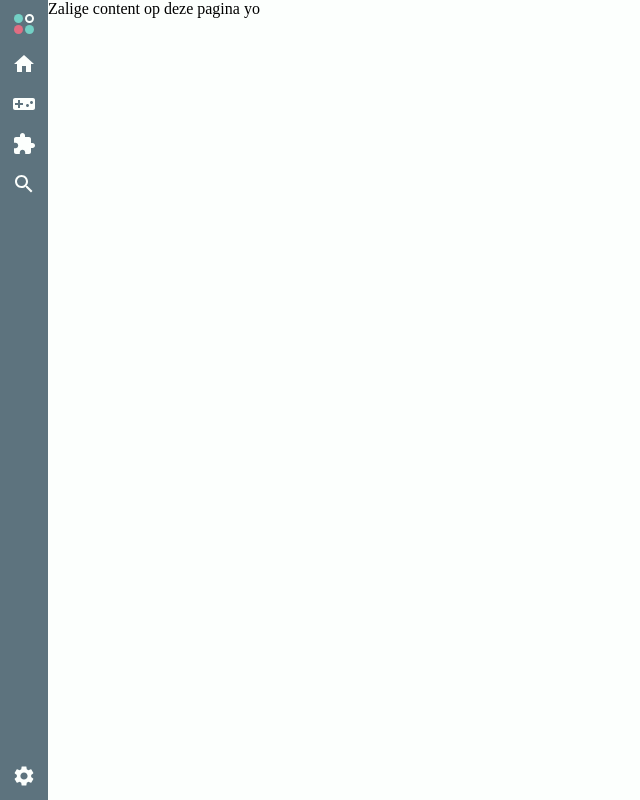
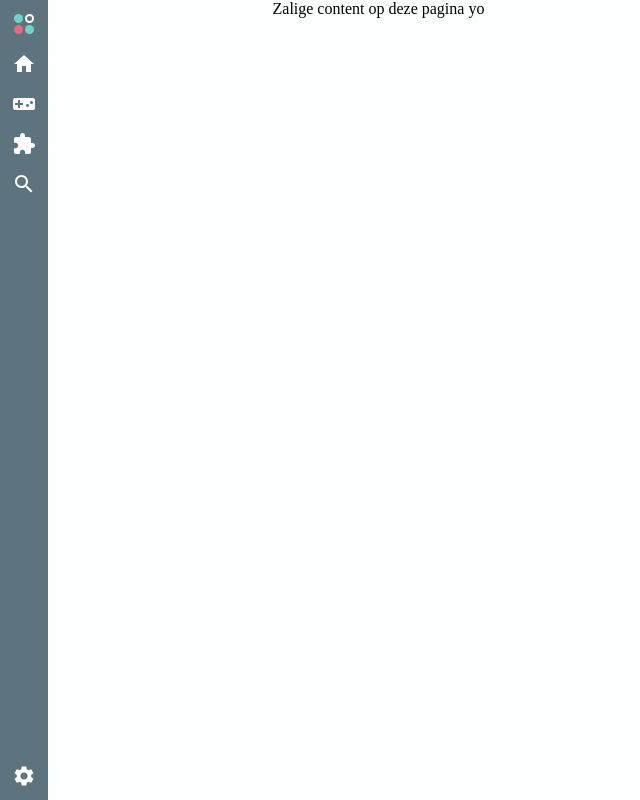
Before and after one commit to lonkaars/connect-4, a React (Create React App) app: page / in a window 1280 px wide. Shown: the whole page, without its empty margins (0-640 px from the left). Built offline with nearby package versions, Linux system fonts and the light colour scheme.

Commit message:
CenteredPage toegevoegd

```diff
--- a/src/components/logo.tsx
+++ b/src/components/logo.tsx
@@ -6,7 +6,7 @@ export function LogoDark() {
 				<circle cx="6.5" cy="6.5" r="4.5" fill="var(--disk-b)"/>
 				<circle cx="6.5" cy="17.5" r="4.5" fill="var(--disk-a)"/>
 				<circle cx="17.5" cy="17.5" r="4.5" fill="var(--disk-b)"/>
-				<circle cx="17.5" cy="6.5" r="3.5" stroke="var(--text)" stroke-width="2"/>
+				<circle cx="17.5" cy="6.5" r="3.5" stroke="var(--text)" strokeWidth="2"/>
 			</svg>
 		</div>
 	);
@@ -20,7 +20,7 @@ export function LogoLight() {
 				<circle cx="6.5" cy="6.5" r="4.5" fill="var(--disk-b)"/>
 				<circle cx="6.5" cy="17.5" r="4.5" fill="var(--disk-a)"/>
 				<circle cx="17.5" cy="17.5" r="4.5" fill="var(--disk-b)"/>
-				<circle cx="17.5" cy="6.5" r="3.5" stroke="var(--background)" stroke-width="2"/>
+				<circle cx="17.5" cy="6.5" r="3.5" stroke="var(--background)" strokeWidth="2"/>
 			</svg>
 		</div>
 	);
--- a/src/components/navbar.tsx
+++ b/src/components/navbar.tsx
@@ -38,7 +38,7 @@ var NavBarSettingsAreaStyle: CSSProperties = {
 	left: 0
 }
 
-function NavBar() {
+export function NavBar() {
 	return (
 		<div className="navbar" style={NavBarStyle}>
 			<div style={NavBarItemStyle}><LogoDark/></div>
@@ -53,5 +53,3 @@ function NavBar() {
 		</div>
 	);
 }
-
-export default NavBar;
--- /dev/null
+++ b/src/components/page.tsx
@@ -0,0 +1,14 @@
+import { Component, CSSProperties } from 'react';
+
+var CenteredPageStyle: CSSProperties = {
+	maxWidth: 783,
+	margin: "0 auto"
+}
+
+export class CenteredPage extends Component {
+	render () {
+		return <div style={CenteredPageStyle}>
+			{this.props.children}
+		</div>
+	}
+}
--- a/src/pages/home.jsx
+++ b/src/pages/home.jsx
@@ -1,10 +1,13 @@
-import NavBar from '../components/navbar';
+import { NavBar } from '../components/navbar';
+import { CenteredPage } from '../components/page.tsx';
 
 function HomePage() {
 	return (
 		<div>
 			<NavBar />
-			<div>Zalige content op deze pagina yo</div>
+			<CenteredPage>
+				<div>Zalige content op deze pagina yo</div>
+			</CenteredPage>
 		</div>
 	);
 }
```
